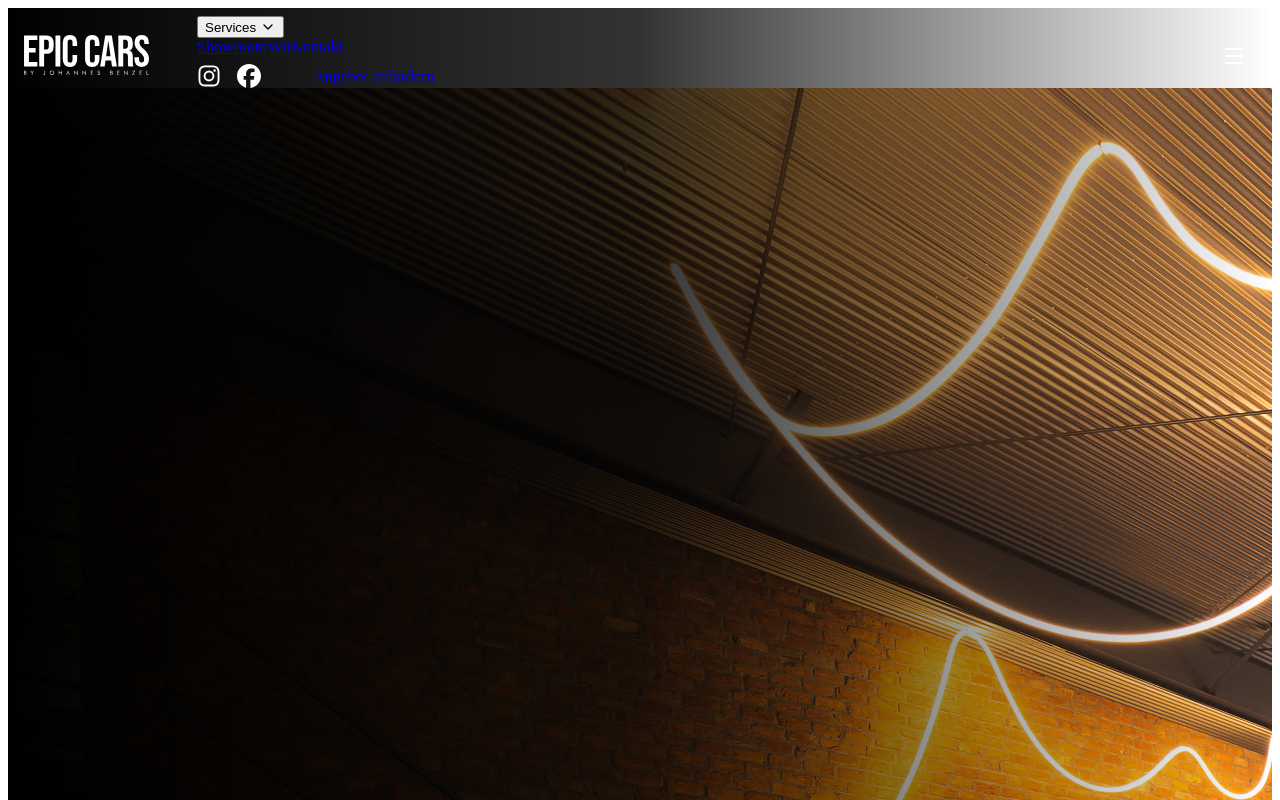
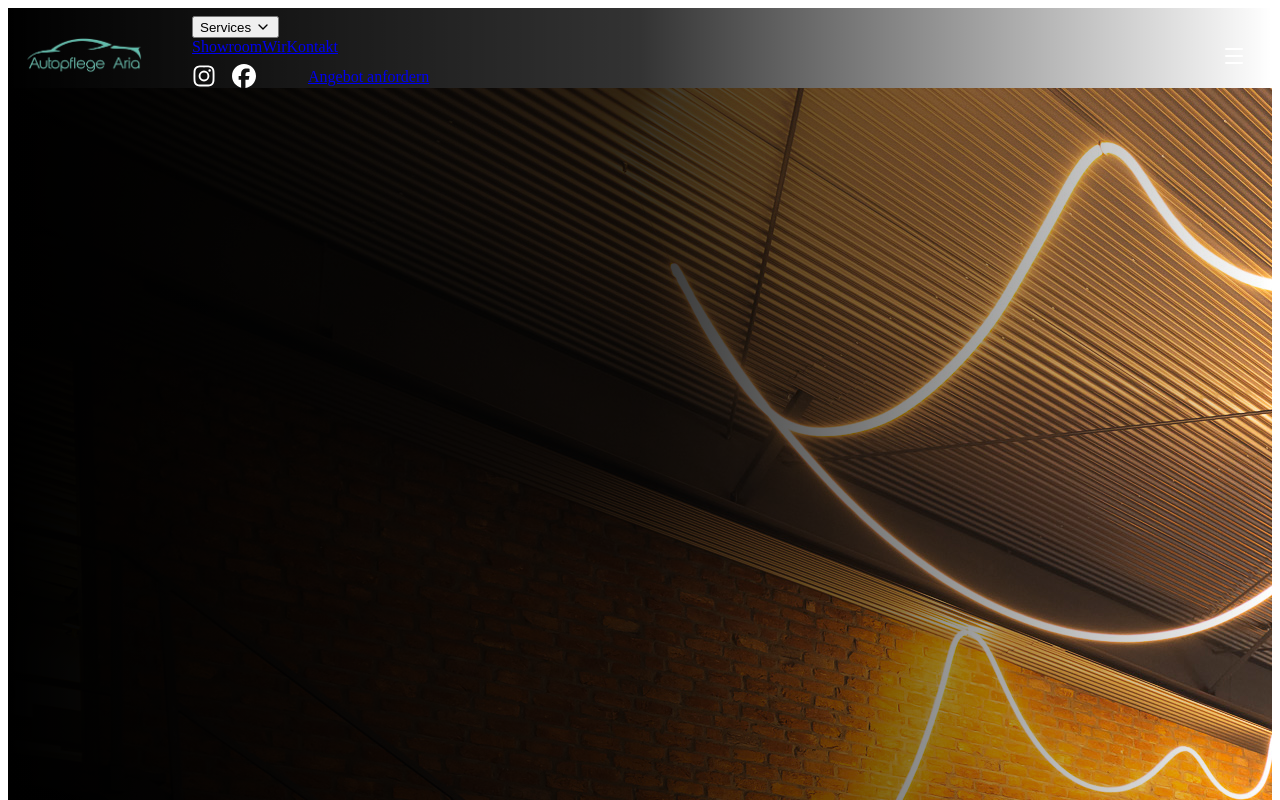
Before and after one commit to ardijancuri/german-cars-website, a React (Vite) app: page /scheibentoenung in a window 1280 px wide. Shown: the top 800 px of the page. Built offline with nearby package versions, Linux system fonts and the light colour scheme; the HTML template or start-up script is replaced by a standard one.

Commit message:
updated logo

```diff
--- a/index.html
+++ b/index.html
@@ -2,9 +2,9 @@
 <html lang="de">
   <head>
     <meta charset="UTF-8" />
-    <link rel="icon" type="image/svg+xml" href="/images/5baf91.svg" />
+    <link rel="icon" type="image/png" href="/images/autopflege-logo.png" />
     <meta name="viewport" content="width=device-width, initial-scale=1.0" />
-    <title>Epic Cars - Protecting & Customising Epic Cars</title>
+    <title>Autopflege Aria - Professionelle Fahrzeugpflege</title>
     <link rel="preconnect" href="https://fonts.googleapis.com">
     <link rel="preconnect" href="https://fonts.gstatic.com" crossorigin>
     <link href="https://fonts.googleapis.com/css2?family=Open+Sans:wght@400;600;700&display=swap" rel="stylesheet">
--- a/src/components/layout/Footer.jsx
+++ b/src/components/layout/Footer.jsx
@@ -51,8 +51,8 @@ export default function Footer() {
           <div style={{ gridColumn: '1', position: 'relative' }} className="lg:col-span-1">
             <Link to="/" style={{ display: 'inline-block', marginBottom: '24px' }}>
               <img
-                src="/images/5baf91.svg"
-                alt="Epic Cars"
+                src="/images/autopflege-logo.png"
+                alt="Autopflege Aria"
                 style={{ height: '36px', width: 'auto' }}
               />
             </Link>
--- a/src/components/layout/Navbar.jsx
+++ b/src/components/layout/Navbar.jsx
@@ -128,8 +128,8 @@ export default function Navbar() {
           {/* Logo */}
           <Link to="/" style={{ flexShrink: 0, position: 'relative', zIndex: 10 }}>
             <img
-              src="/images/5baf91.svg"
-              alt="Epic Cars"
+              src="/images/autopflege-logo.png"
+              alt="Autopflege Aria"
               style={{ height: '40px', width: 'auto' }}
             />
           </Link>
```
Also changed, not shown: public/images/autopflege-logo.png (added).
